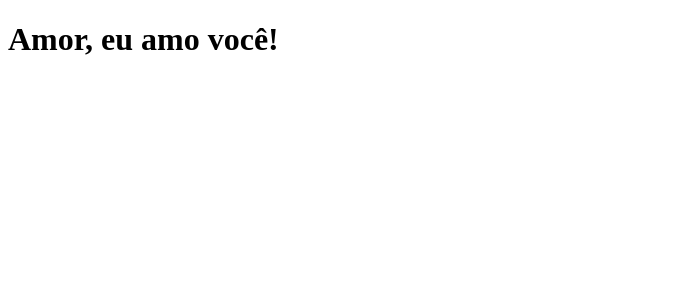
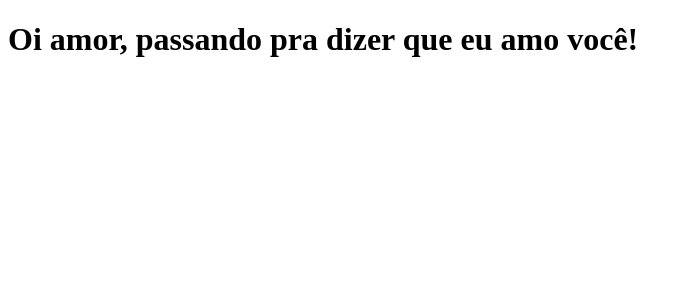
Before and after one commit to lucas-lourencoo/tabnews-clone, a Next.js app: page / in a window 1280 px wide. Shown: the top 300 px of the page, without its empty margins (0-691 px from the left). Built offline with nearby package versions, Linux system fonts and the light colour scheme.

Commit message:
adicionando nova mensagem

```diff
--- a/pages/index.js
+++ b/pages/index.js
@@ -1,3 +1,3 @@
 export default function Home(){
-    return <h1>Amor, eu amo você!</h1>
+    return <h1>Oi amor, passando pra dizer que eu amo você!</h1>
 }
```
